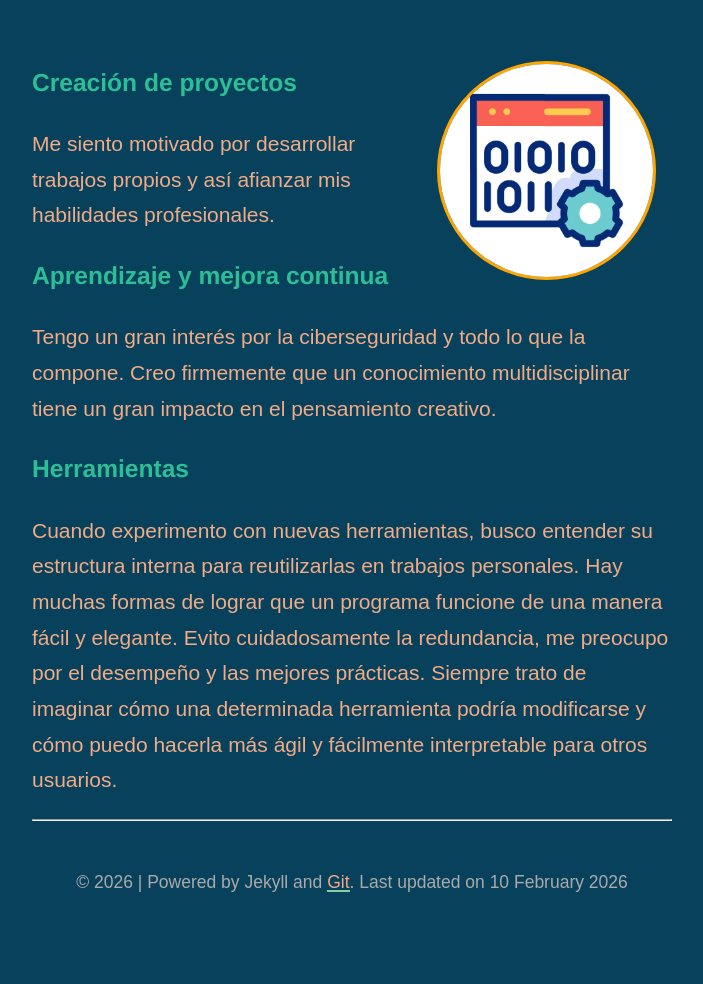
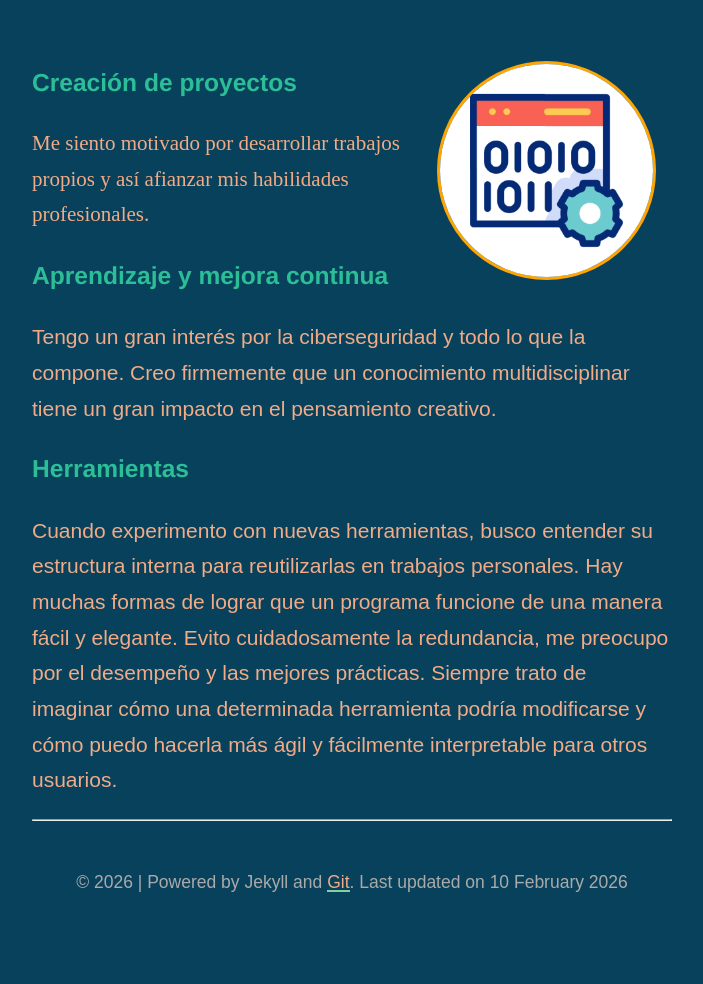
Before and after one commit to q3it/card, a Jekyll site: the page built from index.md, in a window 1280 px wide. Shown: the whole page, without its empty margins (288-991 px from the left). Built offline with Jekyll 4.4.1, drawn with Linux system fonts in a browser that asks for light colours; nearby versions of some CDN libraries.

Commit message:
Update index.md

```diff
--- a/index.md
+++ b/index.md
@@ -8,7 +8,8 @@ published: true
 ---
 <!--# <span style="color:#2CBE96">Visión</span>  Color subtítulos #98a0ac-->
 ### <span style="color:#2CBE96">Creación de proyectos</span>
-Me siento motivado por desarrollar trabajos propios y así afianzar mis habilidades profesionales.
+<p style="font-family: 'Times New Roman', Times, serif;">Me siento motivado por desarrollar trabajos propios y así afianzar mis habilidades profesionales.</p>
+
 
 ### <span style="color:#2CBE96">Aprendizaje y mejora continua</span>
 Tengo un gran interés por la ciberseguridad y todo lo que la compone. Creo firmemente que un conocimiento multidisciplinar tiene un gran impacto en el pensamiento creativo.
```
